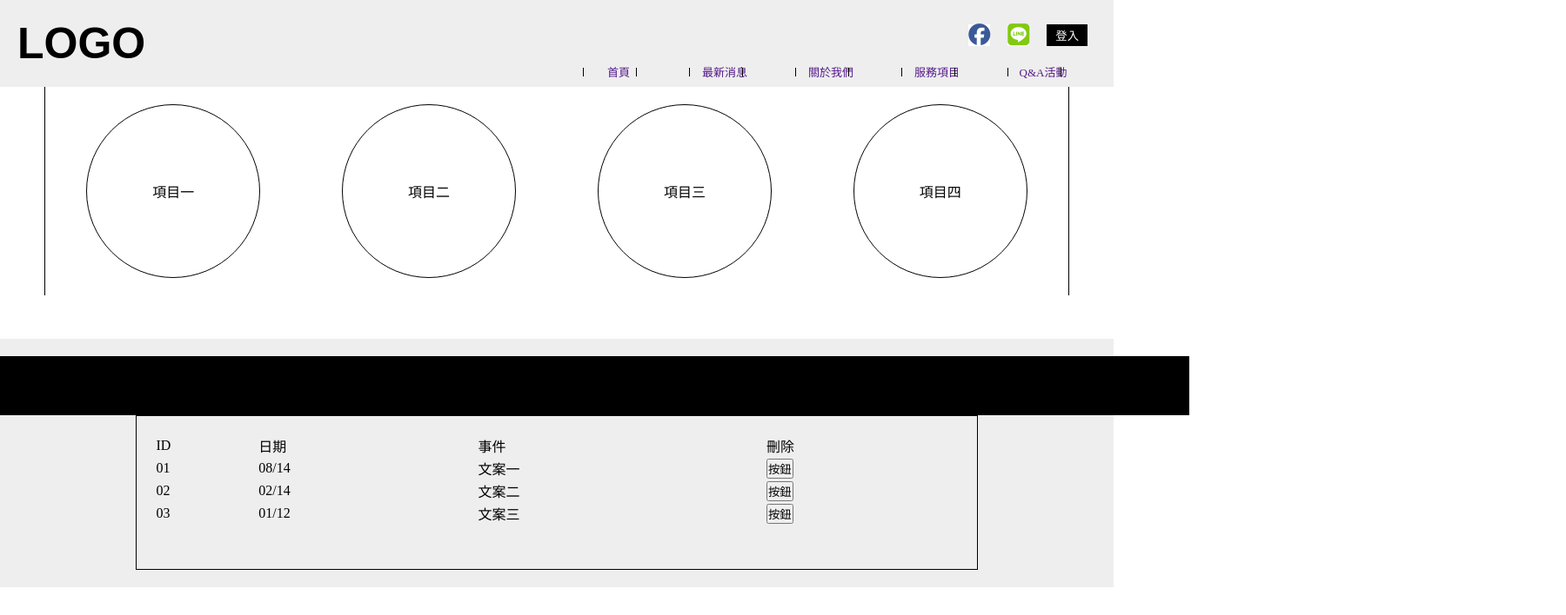
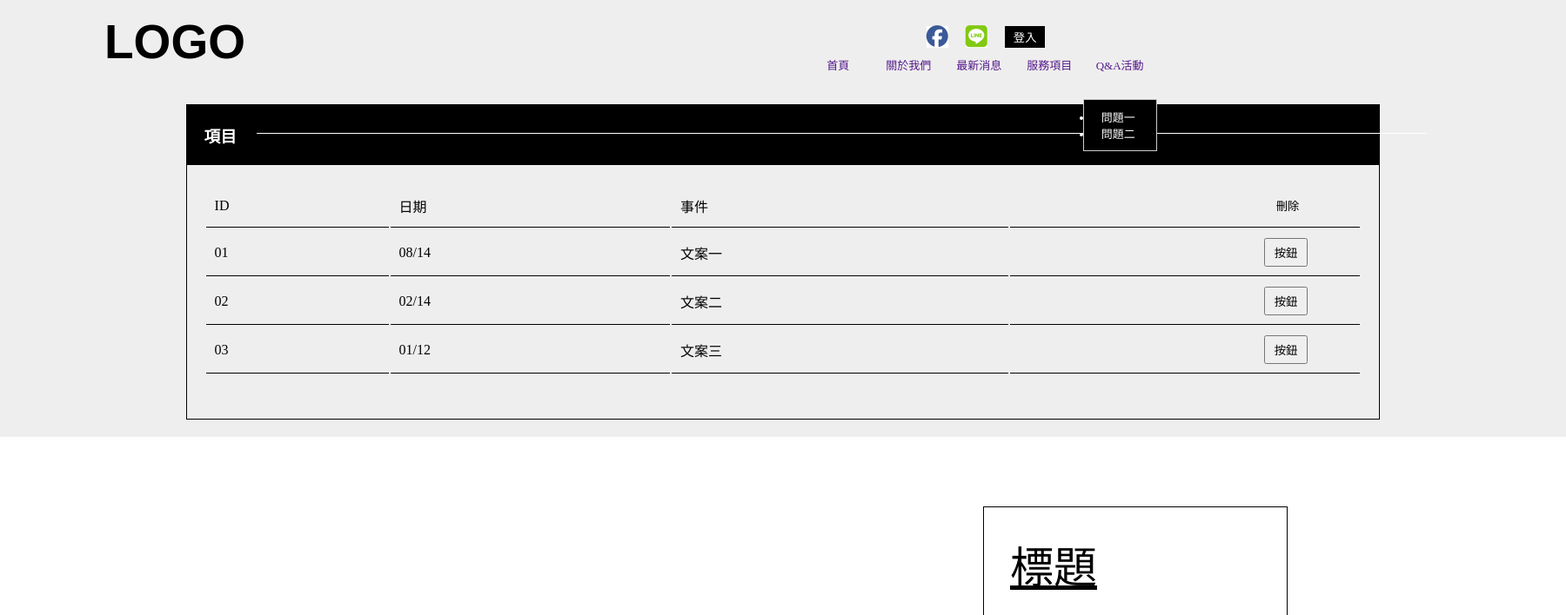
Before and after one commit to chiehLiu/interview-project, a plain HTML site: page index.html in a window 1280 px wide. Shown: the top 708 px of the page at 87% size, 1800 px wide, since content can reach past the window. Drawn offline with Linux system fonts and the light colour scheme; no server answers; a web font is replaced by a local one.

Commit message:
interview project finished

```diff
--- a/index.html
+++ b/index.html
@@ -25,11 +25,17 @@
             </div>
 
             <div class="navbar-item">
-                <a href="" class="anchor">首頁</a>
+                <a href="" class="anchor home">首頁</a>
+                <a href="" class="anchor">關於我們</a>
                 <a href="" class="anchor">最新消息</a>
-                <a href="" class="anchor">關於我們</a>
                 <a href="" class="anchor">服務項目</a>
-                <a href="" class="anchor">Q&A活動</a>
+                <a href="" class="anchor Q&A">Q&A活動</a>
+                <ul class="drop-down-menu">
+                    <li><a href="#">問題一</a>
+                    </li>
+                    <li><a href="#">問題二</a>
+                    </li>
+                </ul>
             </div>
 
         </div>
@@ -53,30 +59,30 @@
         <table>
             <u>
                 <tr class="table-item">
-                    <u>
-                        <td>ID</td>
-                        <td>日期</td>
-                        <td>事件</td>
-                        <td>刪除</td>
-                    </u>
+
+                    <td>ID</td>
+                    <td>日期</td>
+                    <td>事件</td>
+                    <td class="calendar-td"><button class="delete-btn delete">刪除</button></td>
+
                 </tr>
                 <tr class="table-item">
                     <td>01</td>
                     <td>08/14</td>
                     <td>文案一</td>
-                    <td><button class="delete-btn">按鈕</button></td>
+                    <td class="calendar-td"><button class="delete-btn">按鈕</button></td>
                 </tr>
                 <tr class="table-item">
                     <td>02</td>
                     <td>02/14</td>
                     <td>文案二</td>
-                    <td><button class="delete-btn">按鈕</button></td>
+                    <td class="calendar-td"><button class="delete-btn">按鈕</button></td>
                 </tr>
                 <tr class="table-item">
                     <td>03</td>
                     <td>01/12</td>
                     <td>文案三</td>
-                    <td><button class="delete-btn">按鈕</button></td>
+                    <td class="calendar-td"><button class="delete-btn">按鈕</button></td>
                 </tr>
         </table>
 
--- a/style.css
+++ b/style.css
@@ -2,7 +2,6 @@
     box-sizing: border-box;
     margin: 0;
     padding: 0;
-
 }
 
 #navbar {
@@ -10,16 +9,18 @@
     justify-content: space-between;
     align-items: center;
     height: 100px;
-    width: inherit;
-    padding: 20px 0;
+    width: 1500;
+    padding: 20px 0 40px 0;
     font-size: 13px;
     background-color: #eee;
 }
 
 .logo {
+    margin-left: 100px;
     font-family: 'Electrolize', sans-serif;
-    font-size: 50px;
+    font-size: 80px;
     padding: 20px;
+    margin-top: 25px
 }
 
 
@@ -32,13 +33,15 @@
     flex-direction: column;
     align-items: space-between;
     justify-content: center;
-    padding: 10px;
-    margin: 10px
+    /* padding: 10px; */
+    /* margin: 10px */
 }
 
 .social {
     display: flex;
     justify-content: flex-end;
+    position: relative;
+    right: 100px;
 }
 
 .fa-facebook {
@@ -69,6 +72,8 @@
     display: flex;
     align-items: space-around;
     justify-content: center;
+    position: relative;
+    right: 108px;
 }
 
 .anchor {
@@ -76,41 +81,93 @@
     text-decoration: none;
 }
 
+.home {
+    padding: 0;
+}
+
+.home::after {
+    position: relative;
+    top: -12px;
+    right: 80px;
+    display: block;
+    height: 50%;
+    content: ' ';
+    border-right: 1px solid black;
+    /* padding: 0 0 0 0; */
+    text-align: center;
+    margin: auto;
+}
+
 .anchor::before {
     position: relative;
     top: 15px;
-    right: 10px;
+    right: 1px;
     display: block;
     height: 50%;
     content: ' ';
-    border-left: 1px black solid;
+    /* border-left: 1px black solid; */
     border-right: 1px solid black;
-    margin: 0 30px;
-    padding: 0 30px 0 30px;
+    /* margin: 0 30px; */
+    padding: 0 40px 0 40px;
     text-align: center;
     /* margin: auto; */
 }
 
+.drop-down-menu {
+    border: #ccc 1px solid;
+    background-color: black;
+    position: absolute;
+    z-index: 99;
+    left: 322px;
+    top: 150%;
+    min-width: 85px;
+    color: white;
+    text-decoration: none;
+    /* display: none; */
+    padding: 10px;
+    margin-top: 20px;
+}
+
+.drop-down-menu a {
+    color: white;
+    text-decoration: none;
+    padding: 10px;
+
+}
+
+ul.drop-down-menu ul li {
+    border-bottom: #ccc 1px solid;
+}
+
+ul.drop-down-menu ul li:last-child {
+    border-bottom: none;
+}
+
+.anchor.active a:hover {
+    display: block;
+}
+
 #four-items {
-    width: 92%;
+    width: 80%;
     display: flex;
-    justify-content: space-around;
+    justify-content: center;
     border-left: 1px black solid;
     border-right: 1px black solid;
-    margin: auto;
+    margin: 0 auto;
 
 }
 
 .circle {
-    height: 200px;
-    width: 200px;
+    height: 220px;
+    max-width: 220px;
+    width: 25%;
+    max-height: 25;
     border-radius: 50%;
     display: flex;
     align-items: center;
     justify-content: center;
     border: 1px solid black;
-    margin: 20px;
-
+    margin: 40px 80px;
 }
 
 #calendar {
@@ -120,8 +177,9 @@
     justify-content: center;
     align-items: center;
     padding: 20px;
-    margin: 50px 0 80px 0;
+    margin: 0 0 80px 0;
     height: 100%;
+    width: 100%;
 }
 
 
@@ -142,11 +200,26 @@ tbody {
     justify-content: flex-start; */
     border: 1px solid black;
     border-bottom: none;
-    width: 1453px;
+    width: 78%;
     text-align: left;
     padding: 20px;
     background-color: black;
     color: white;
+}
+
+.calendar-item::before {
+    position: relative;
+    top: 12px;
+    left: 30px;
+    display: block;
+    width: 1285px;
+    height: 50%;
+    content: ' ';
+    color: white;
+    border-bottom: 1px white solid;
+    margin: 0 30px;
+    padding: 0 30px 0 30px;
+    text-align: center;
 }
 
 .table-item {
@@ -155,11 +228,44 @@ tbody {
     padding: 10px;
 }
 
+
+
+.table-item td {
+    border-bottom: 1px solid black;
+    padding: 10px;
+}
+
+.delete-text {
+    text-align: right;
+    position: relative;
+    right: 60px;
+}
+
+.calendar-td {
+    text-align: right;
+}
+
+.delete {
+    padding: 0;
+    border: none;
+    background: none;
+
+}
+
+.delete-btn {
+    /* text-align: right; */
+    padding: 5px 10px;
+    position: relative;
+    right: 50px;
+}
+
 .img-sidebar-section {
     display: flex;
     height: 700px;
     margin-top: 50px;
     justify-content: center;
+    align-items: center;
+    margin: auto;
 }
 
 .img-area {
@@ -174,8 +280,6 @@ tbody {
     /* margin-bottom: 20px; */
     padding: 10px;
 }
-
-.img-field {}
 
 .img-area img {
     height: 330px;
@@ -233,19 +337,6 @@ tbody {
     text-align: center;
 }
 
-
-
-
-
-
-
-
-
-
-
-
-
-
 #footer {
     display: fixed;
     top: 100%;
@@ -256,4 +347,96 @@ tbody {
     background-color: #eee;
     height: 80px;
     margin-top: 40px;
+    text-decoration: none;
 }
+
+
+@media (max-width: 1600px) {
+
+    * {
+        margin: 0 auto;
+    }
+
+    #navbar {
+        width: 1800px;
+    }
+
+    .img-area img {
+        height: 280px;
+        width: 280px;
+        margin: 5px;
+        position: relative;
+        left: 200px;
+    }
+
+    #sidebar {
+        position: relative;
+        left: 200px;
+    }
+
+    #four-items {
+        display: none;
+    }
+
+    #calendar {
+        width: 1800px;
+    }
+}
+
+@media (max-width:1420px) {
+
+    * {
+        margin: auto;
+    }
+
+    .logo {
+        font-size: 55px;
+        margin-bottom: 10px;
+    }
+
+    #footer {
+        margin-top: 500px
+    }
+}
+
+
+
+@media (max-width:1076px) {
+
+
+
+    #navbar {
+        width: 2000px;
+    }
+
+    #calendar {
+        width: 2000px;
+    }
+
+    .img-sidebar-section {
+        position: relative;
+        left: 300px;
+    }
+
+    #footer {
+        margin-top: 1500px;
+        width: 2000px;
+    }
+}
+
+@media (max-width:991px) {
+    #sidebar {
+        width: 300px;
+    }
+
+    #sidebar p {
+        width: 300px;
+    }
+}
+
+@media (max-width:623px) {
+    #footer {
+        margin-top: 2000px;
+        width: 2000px;
+    }
+}
```
